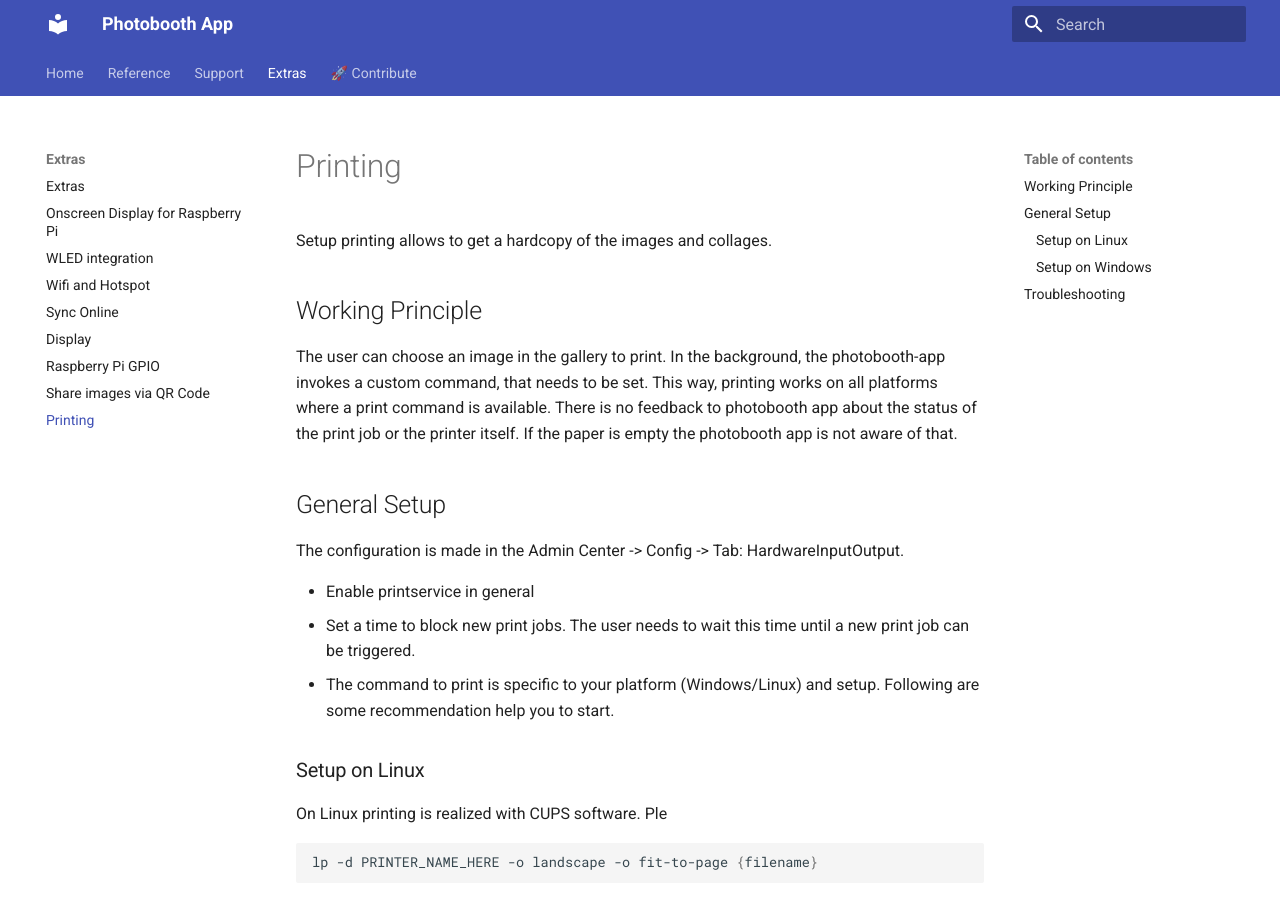
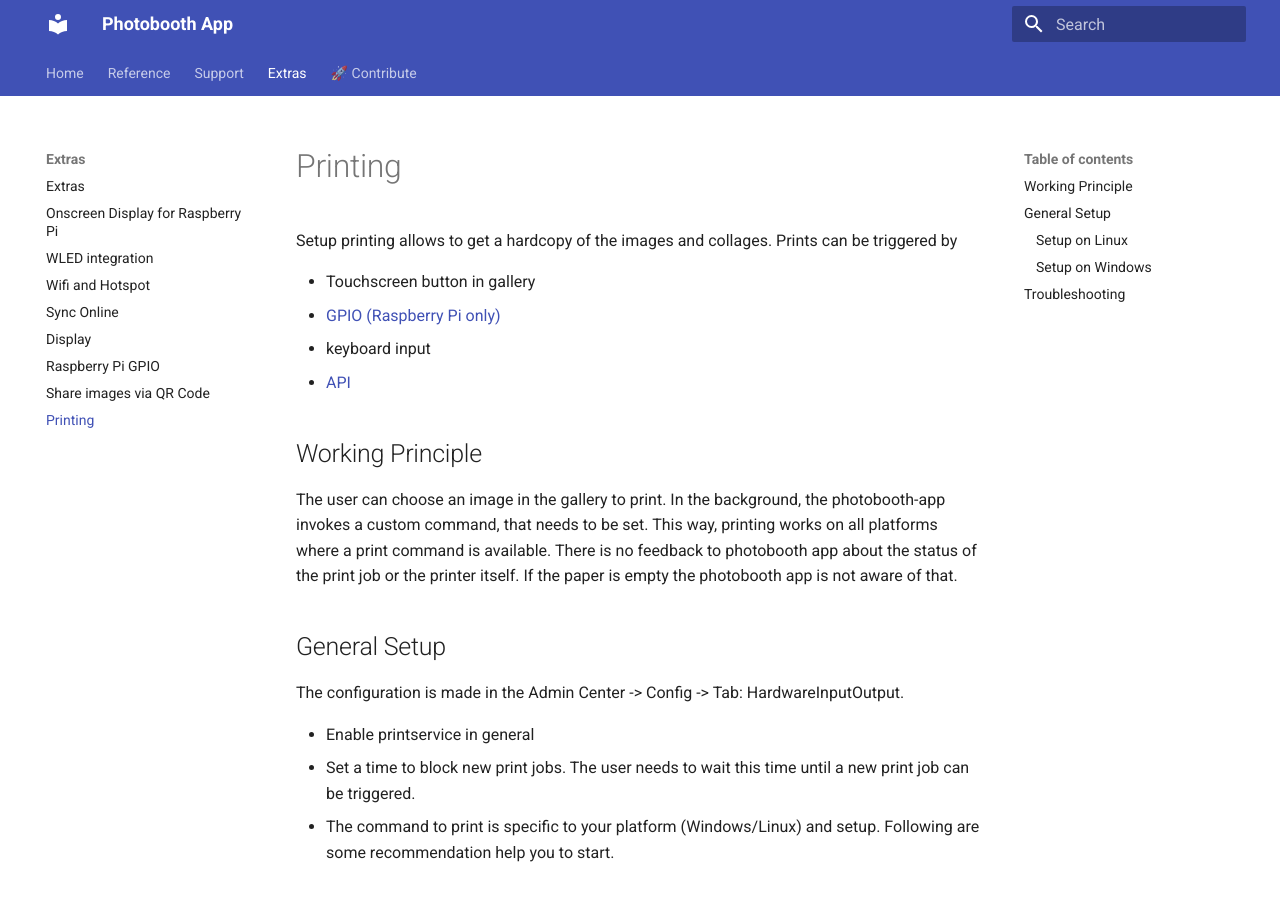
Before and after one commit to photobooth-app/photobooth-docs, an MkDocs documentation site: the page built from docs/extras/printing.md, in a window 1280 px wide and 900 px high. Built offline with MkDocs 1.6.1 and Material for MkDocs 9.7.7, drawn with Linux system fonts in a browser that asks for light colours.

Commit message:
updated printing docs

```diff
--- a/docs/extras/printing.md
+++ b/docs/extras/printing.md
@@ -1,6 +1,12 @@
 # Printing
 
 Setup printing allows to get a hardcopy of the images and collages.
+Prints can be triggered by
+
+- Touchscreen button in gallery
+- [GPIO (Raspberry Pi only)](./gpio.md)
+- keyboard input
+- [API](../reference/api.md)
 
 ## Working Principle
 
```
